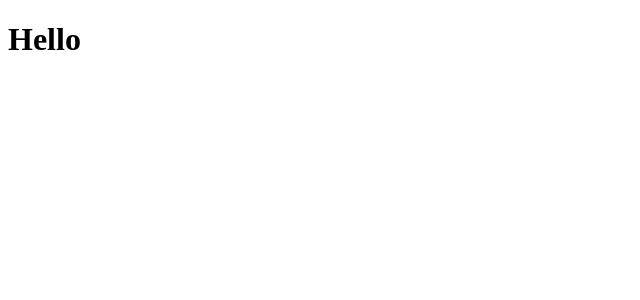
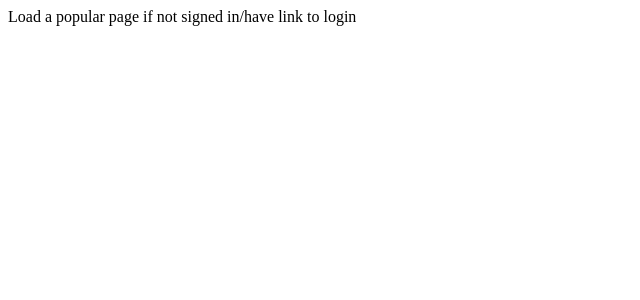
Before and after one commit to Revlisc/socialApp, a React (Create React App) app in the folder client/: page / in a window 1280 px wide. Shown: the top 300 px of the page, without its empty margins (0-640 px from the left). Built offline with nearby package versions, Linux system fonts and the light colour scheme.

Commit message:
planning

```diff
--- a/client/src/App.js
+++ b/client/src/App.js
@@ -4,7 +4,7 @@ const App = () => {
 
     return (
         <div>
-            <h1>Hello</h1>
+            Load a popular page if not signed in/have link to login
         </div>
     )
 }
--- a/client/src/reducers/index.js
+++ b/client/src/reducers/index.js
@@ -0,0 +1 @@
+//need to combine reducers here
--- a/client/src/reducers/posts.js
+++ b/client/src/reducers/posts.js
@@ -0,0 +1 @@
+//individual cases
```
Also changed, not shown: client/src/components/Navbar/Navbar.js (added, +11 -0 lines), client/src/components/Posts/Post/Post.js (added, +11 -0 lines), client/src/components/Posts/Posts.js (added, +11 -0 lines).
